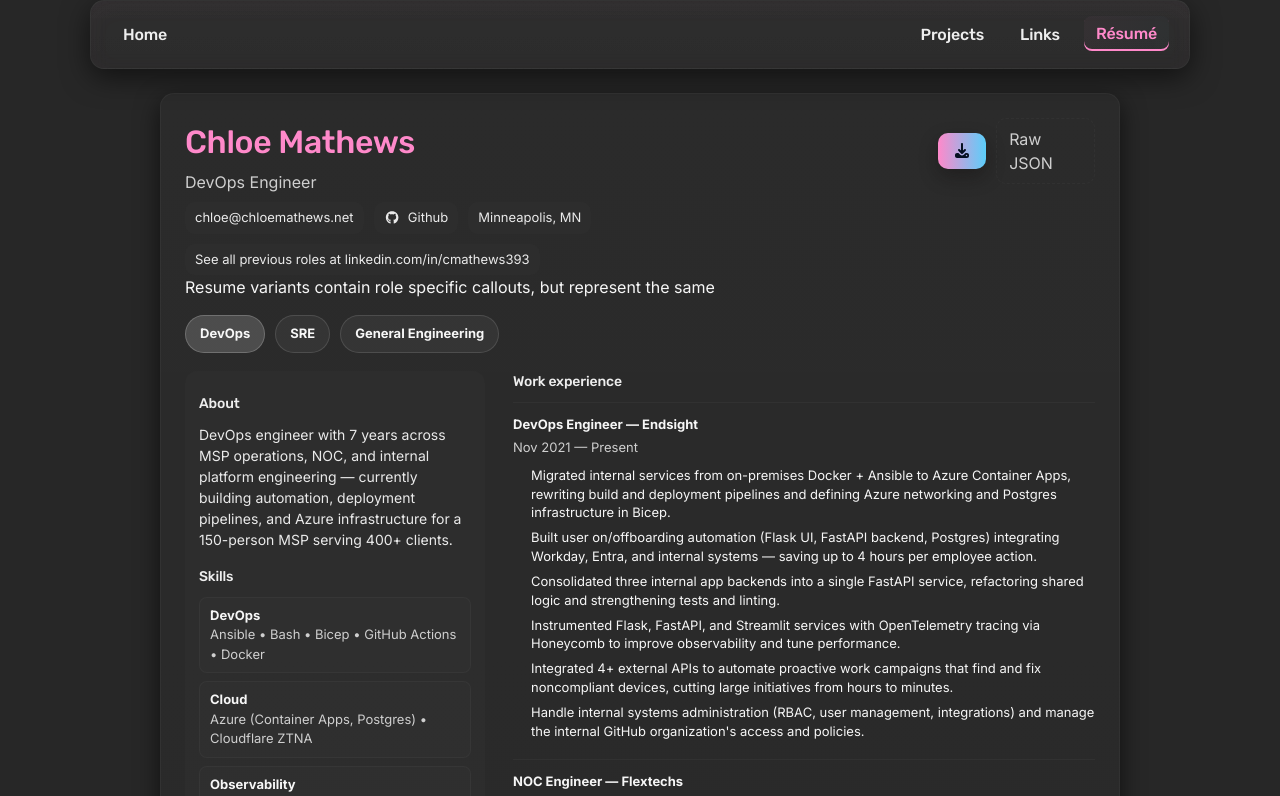
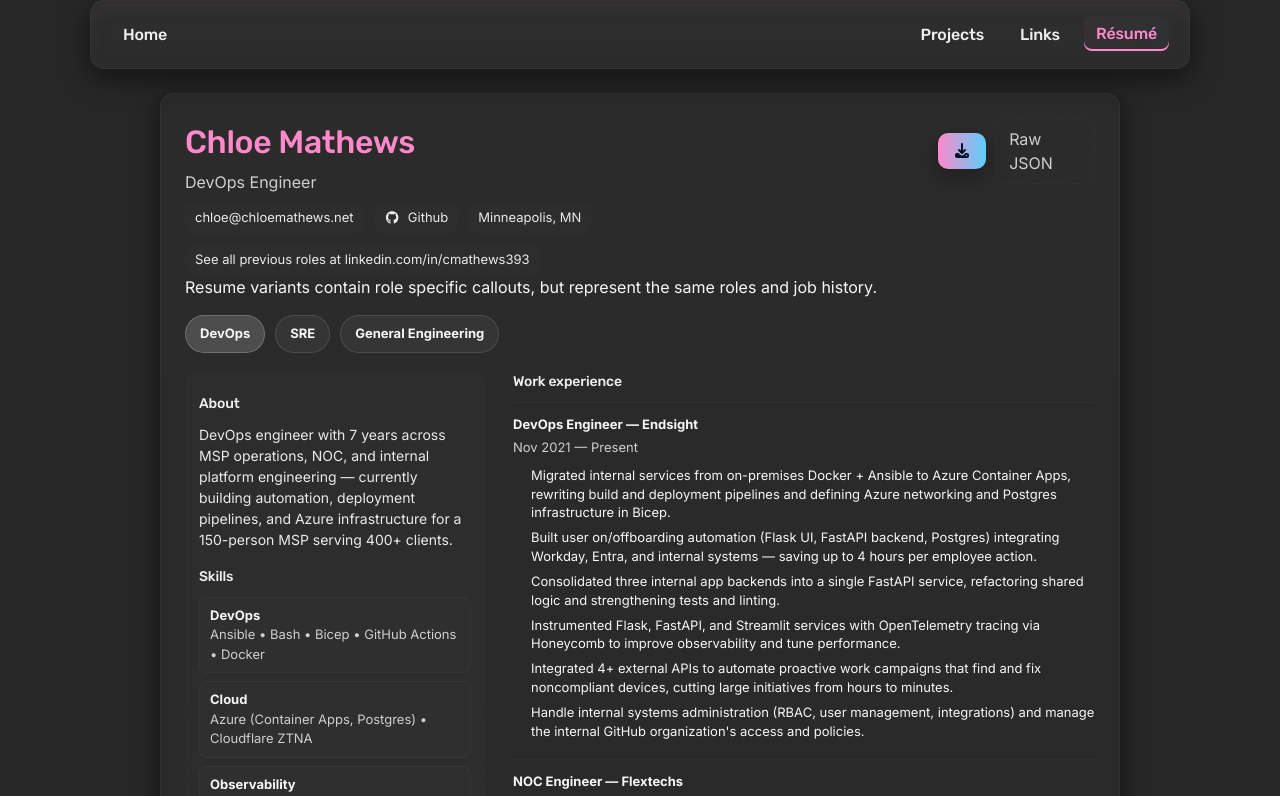
Before and after one commit to cmathews393/chloemathews.net, a Next.js app: page /resume in a window 1280 px wide. Shown: the top 796 px of the page. Built offline with nearby package versions, Linux system fonts and the light colour scheme.

Commit message:
fix: typo

```diff
--- a/app/components/ResumeClient.tsx
+++ b/app/components/ResumeClient.tsx
@@ -142,7 +142,7 @@
             <div>
               <p>
                 Resume variants contain role specific callouts, but represent
-                the same{" "}
+                the same roles and job history.
               </p>
               <div className={styles.variantNav}>
                 {variants.map(({ key, label }) => {
```
